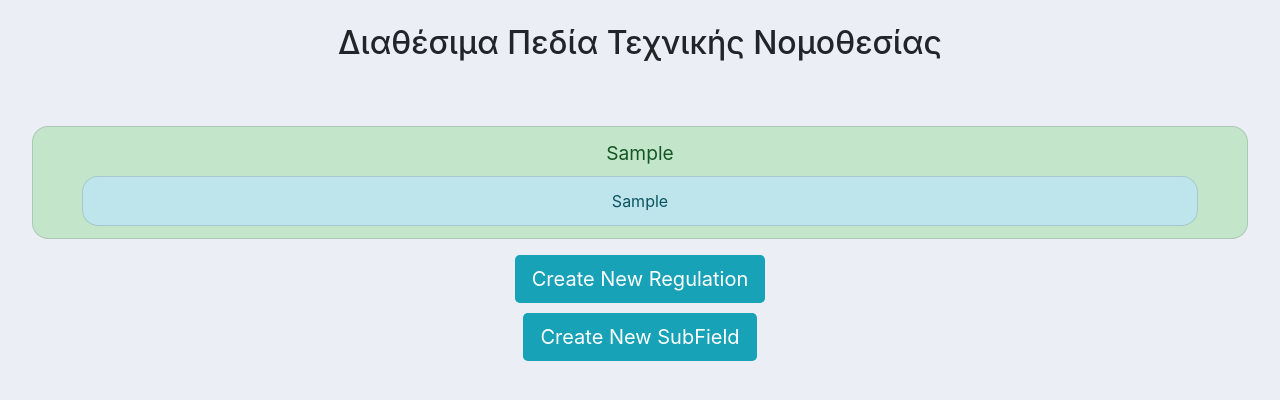
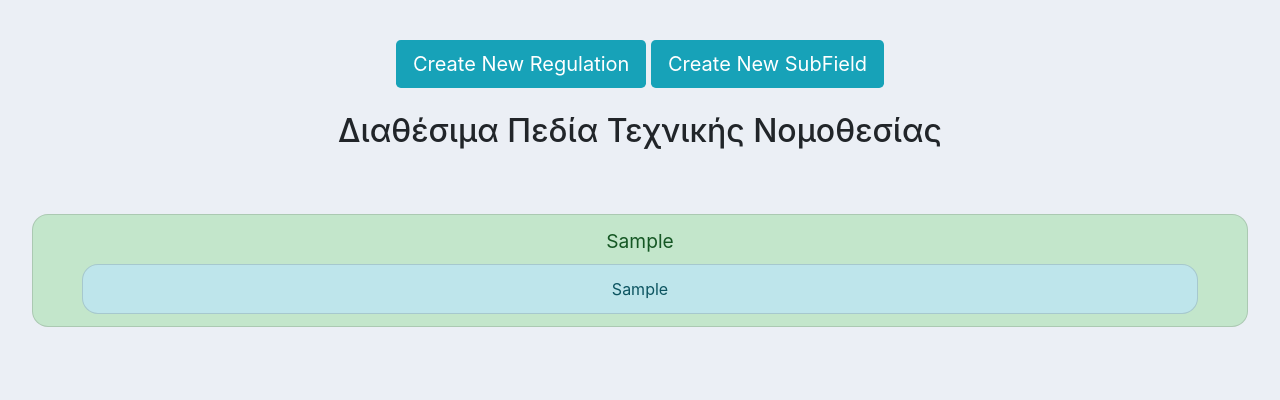
Before and after one commit to Johnbin89/AthTechSD2020, a Django app: page /accounts/regulation/ in a window 1280 px wide. Shown: the part 68-468 px from the top of the page. Run offline with Django 3.2, Linux system fonts and the light colour scheme; a user stored in the database is signed in; tables that the repository leaves empty hold one stand-in row (values such as "Sample post"); parts of the project's set-up code (start-up, migrations or seed data) failed here and were passed over; some libraries are stand-ins or nearby versions.

Commit message:
regulation buttons moved

```diff
--- a/accounts/templates/regulation_list.html
+++ b/accounts/templates/regulation_list.html
@@ -12,6 +12,13 @@
 
 {% block page_content %}
     <br>
+    {% if user.is_ypan %}
+    <div class="reg-buttons">
+        <a class="reg btn bg-info btn-lg" href="{% url 'new_regulation' %}">Create New Regulation</a>
+        <a class="reg btn bg-info btn-lg" href="{% url 'new_subfield' %}">Create New SubField</a>
+    </div>
+    {% endif %}
+    <br>
     <h2 class="headline">Διαθέσιμα Πεδία Τεχνικής Νομοθεσίας</h2>
     <div class="reglist ">
         <ul class="regulation list-group">
@@ -24,13 +31,6 @@
         {% endfor %}
         </ul>
     </div>
-    {% if user.is_ypan %}
-    <div class="reg-buttons">
-        <a class="reg btn bg-info btn-lg" href="{% url 'new_regulation' %}">Create New Regulation</a>
-        </br>
-        <a class="subreg btn bg-info btn-lg" href="{% url 'new_subfield' %}">Create New SubField</a>
-    </div>
-    {% endif %}
 {% endblock %}
 
 {% block scripts %}
```
